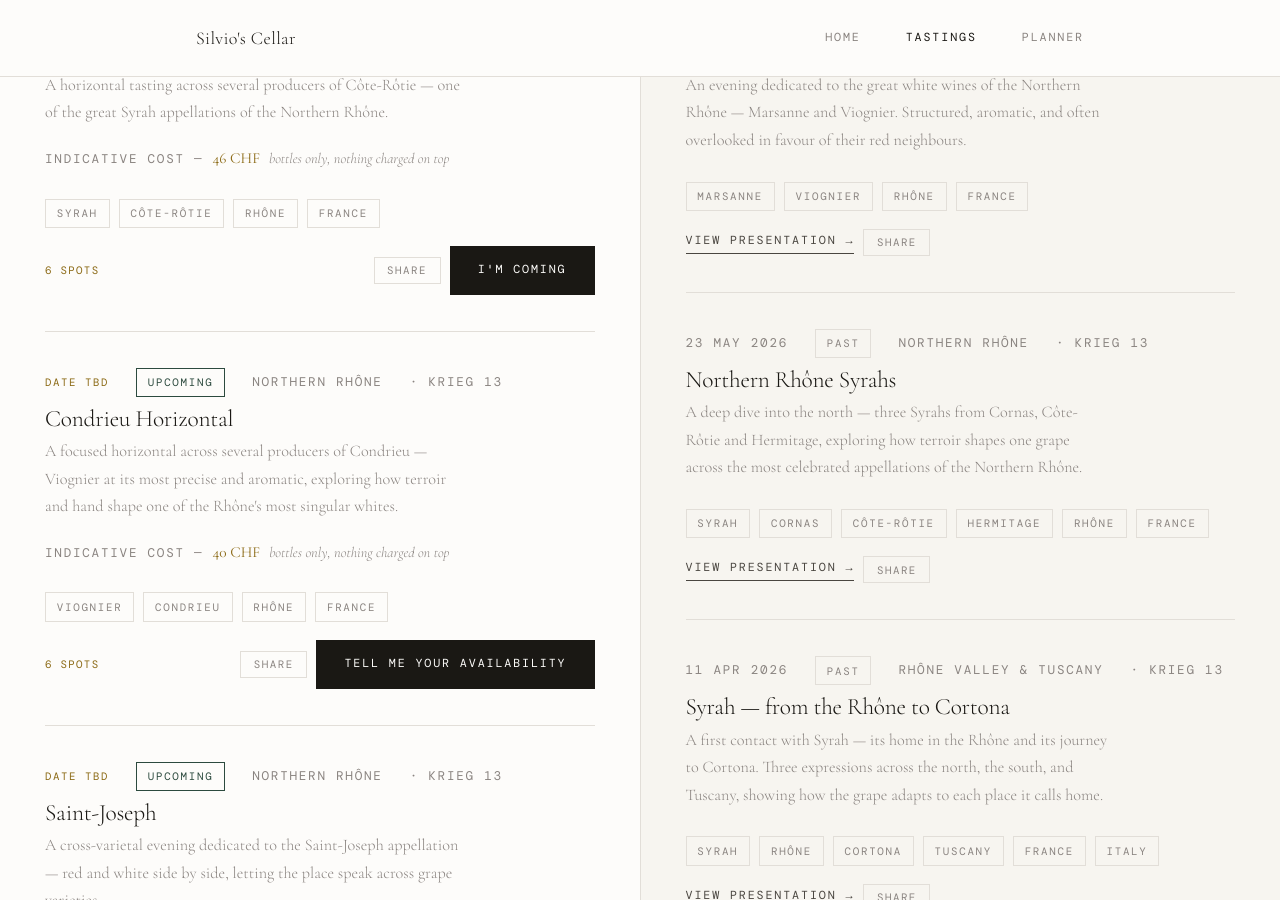
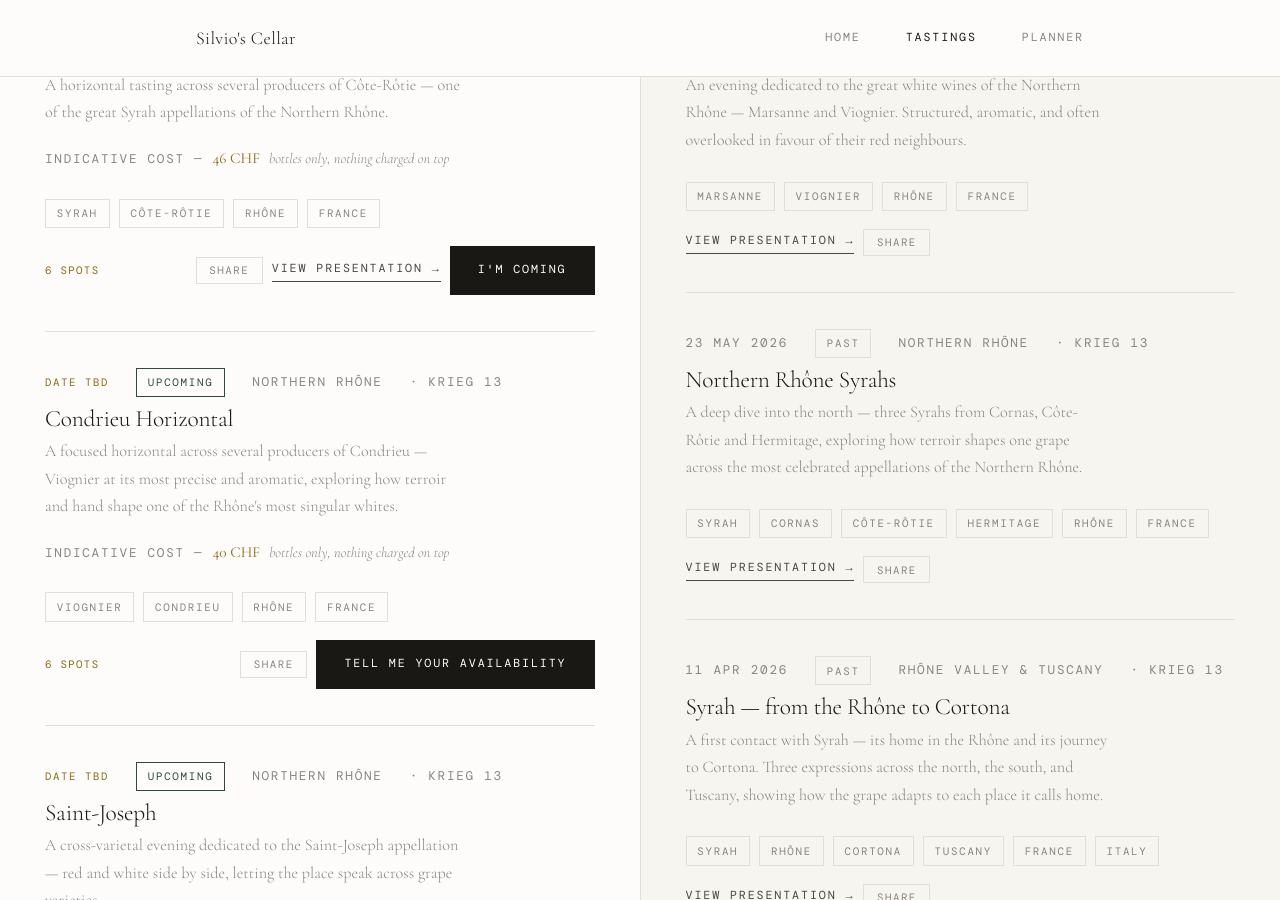
Before and after one commit to silviodirubbo/cellar, a Jekyll site: the page built from tastings/index.html, in a window 1280 px wide and 900 px high, scrolled down 815 px. Built offline with Jekyll 4.4.1, drawn with Linux system fonts in a browser that asks for light colours; some web fonts are replaced.

Commit message:
Add presentation link to tasting banner
Added a link to view the presentation if slides are available.

```diff
--- a/tastings/index.html
+++ b/tastings/index.html
@@ -79,6 +79,10 @@ permalink: /tastings/
             {% endif %}
             <div class="tasting-banner__btns">
               <button class="share-btn" data-slug="{{ tasting.slug }}" data-slides="{{ tasting.slides }}">Share</button>
+              {% if tasting.slides %}
+                <a href="{{ site.baseurl }}/tastings/{{ tasting.slug }}/"
+                   class="btn btn--text">View presentation →</a>
+              {% endif %}
               {% if tasting.date_tbd %}
                 <a href="{{ '/planner/' | relative_url }}#{{ tasting.slug }}" class="btn btn--solid">Tell me your availability</a>
               {% else %}
```
